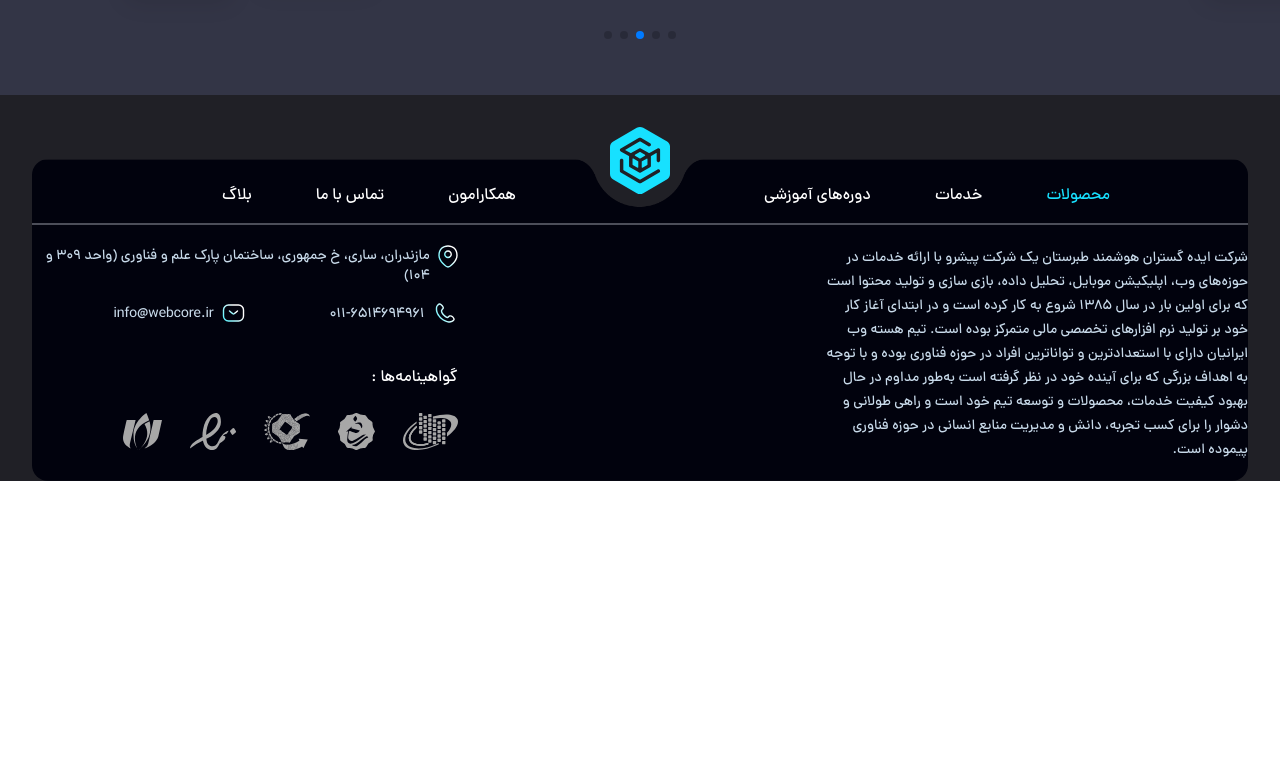
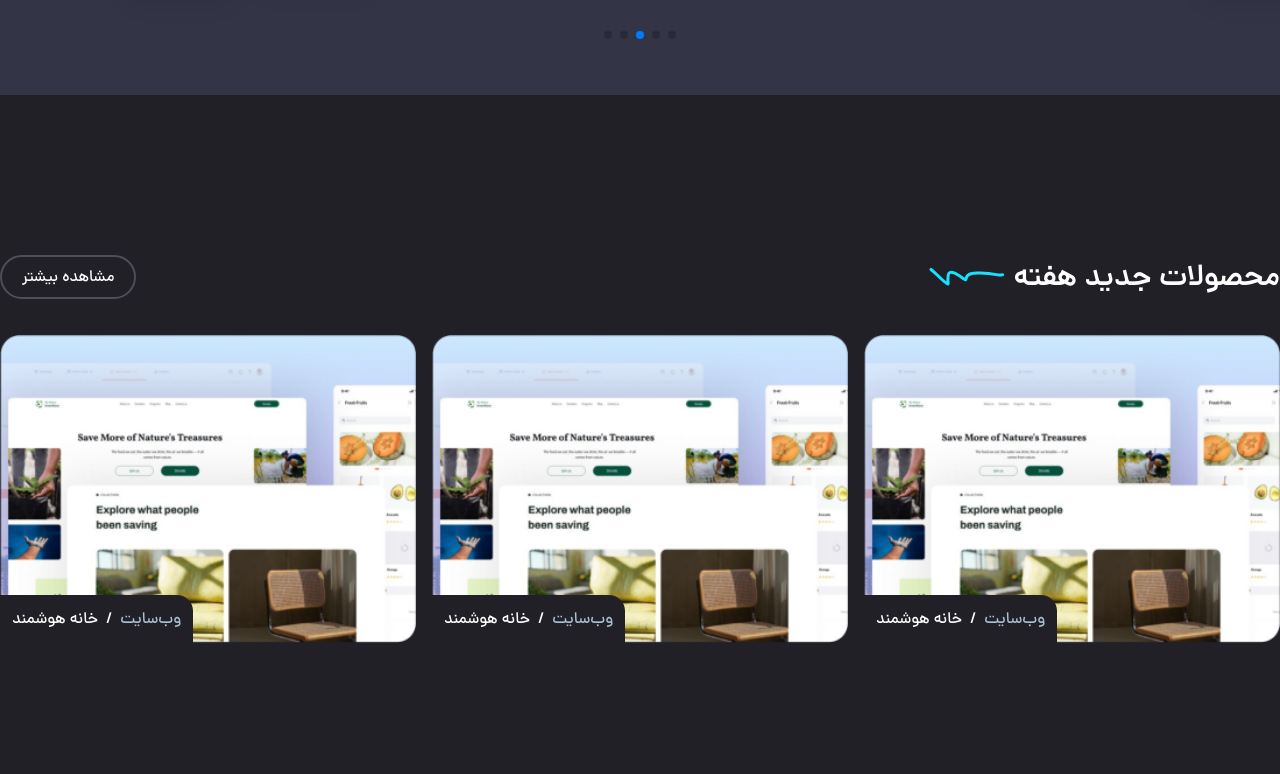
Before and after one commit to NEEMABBN/WebCore, a React (Vite) app: page /Products in a window 1280 px wide. Shown: the part 3226-4000 px from the top of the page. Before the commit the page ends 3707 px from the top, so only its background shows below. Built offline with nearby package versions, Linux system fonts and the light colour scheme; the HTML template or start-up script is replaced by a standard one.

Commit message:
completed newProductWeek section (product page)

```diff
--- a/src/Pages/Products/Products.jsx
+++ b/src/Pages/Products/Products.jsx
@@ -4,6 +4,7 @@ import OurProducts from "./_component/OurProducts";
 import NewProduct from "./_component/NewProduct";
 import BestProductsWeek from "./_component/BestProductsWeek";
 import DiscountProducts from "./_component/DiscountProducts";
+import NewProductsWeek from "./_component/NewProductsWeek";
 
 export default function Products() {
   return (
@@ -13,6 +14,7 @@ export default function Products() {
       <NewProduct />
       <BestProductsWeek />
       <DiscountProducts />
+      <NewProductsWeek />
     </div>
   );
 }
--- /dev/null
+++ b/src/Pages/Products/_component/NewProductsWeek.jsx
@@ -0,0 +1,40 @@
+import React from "react";
+import TemplateV2 from "../../../Components/Templates/TemplateV2";
+import { useTranslation } from "react-i18next";
+import ProductImageItem from "../../../Components/ProductImageItem/ProductImageItem";
+import Images from "../../../Setting/Images";
+import i18n from "../../../i18n";
+
+export default function NewProductsWeek() {
+  const { t, i18n } = useTranslation();
+
+  return (
+    <div className="container mx-auto flex flex-col items-center py-40">
+      <TemplateV2
+        title={t("NewWeekProductTitle")}
+        children={
+          <div className="w-full grid grid-cols-3 gap-4">
+            <ProductImageItem
+              size="w-full"
+              image={Images.WebXHome}
+              title={t("HomeProductImgTitle3")}
+              category={t("HomeProductImgValue2")}
+            />
+            <ProductImageItem
+              size="w-full"
+              image={Images.WebXHome}
+              title={t("HomeProductImgTitle3")}
+              category={t("HomeProductImgValue2")}
+            />
+            <ProductImageItem
+              size="w-full"
+              image={Images.WebXHome}
+              title={t("HomeProductImgTitle3")}
+              category={t("HomeProductImgValue2")}
+            />
+          </div>
+        }
+      />
+    </div>
+  );
+}
```
